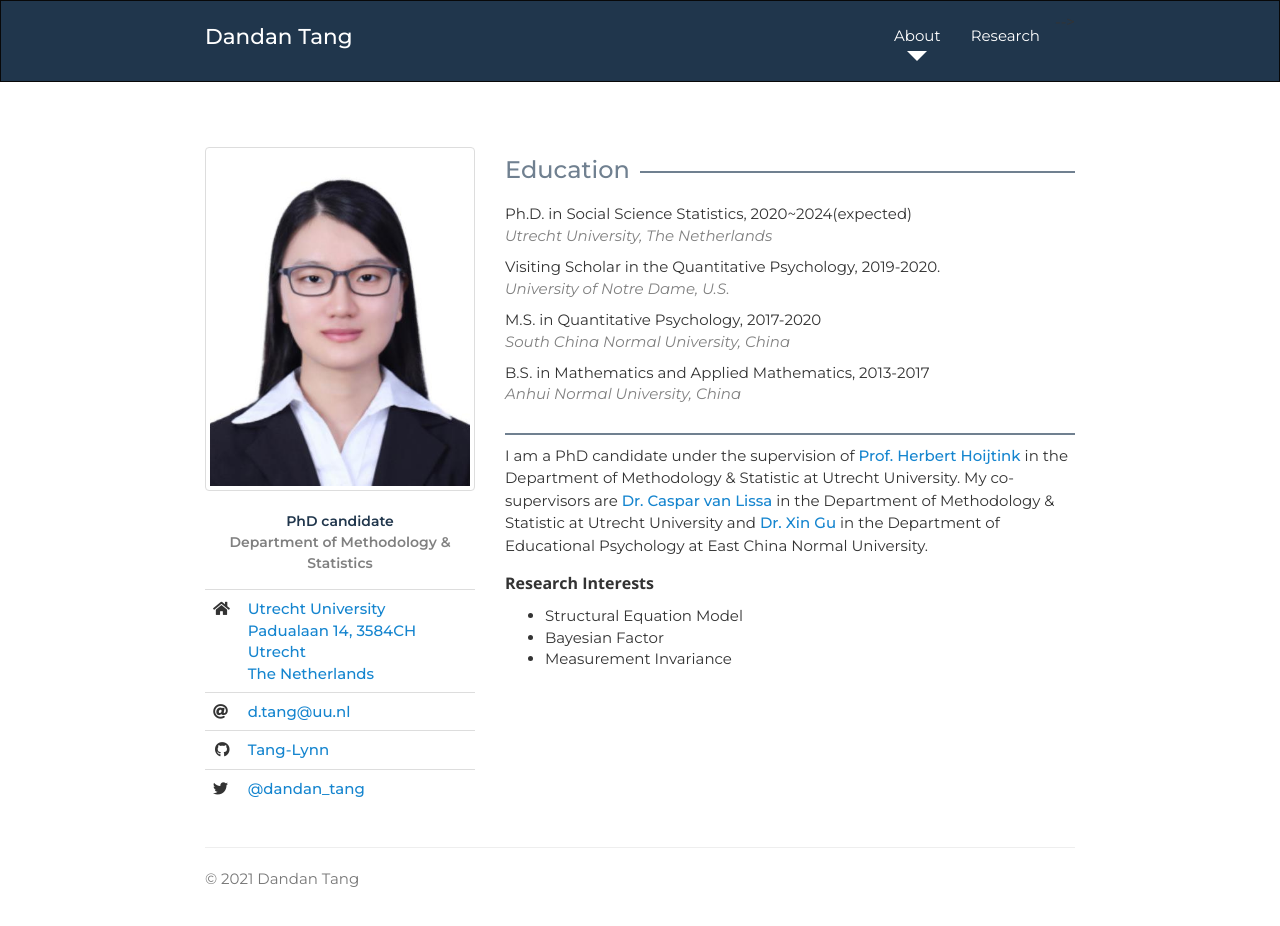
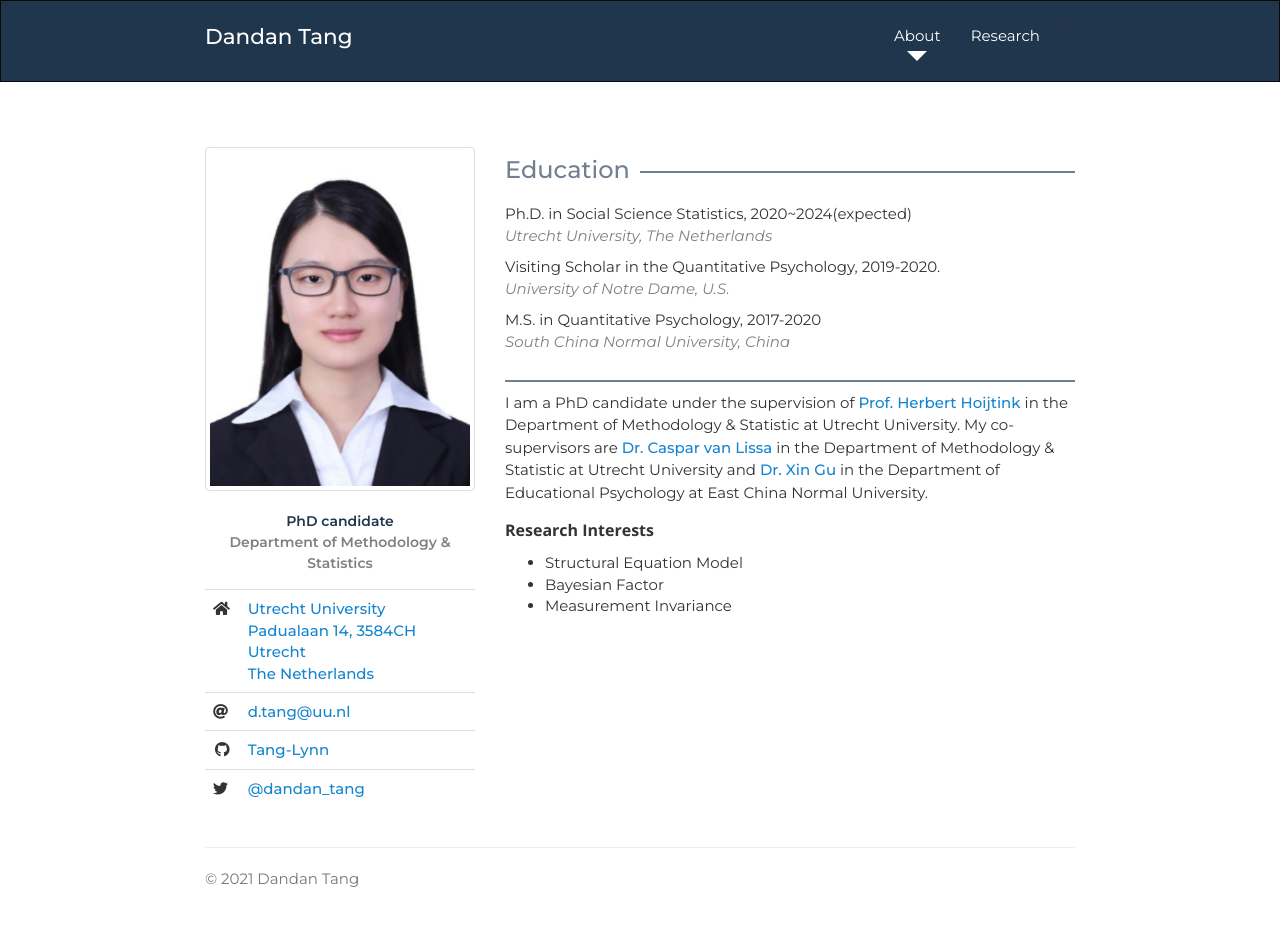
Before and after one commit to Tang-Lynn/tang-lynn.github.io, a Jekyll site: the page index.html, which Jekyll copies as it is, in a window 1280 px wide. Built offline with Jekyll 4.4.1, drawn with Linux system fonts in a browser that asks for light colours; nearby versions of some CDN libraries; a style sheet for code colours, icons or effects is not loaded.

Commit message:
Update index.html

```diff
--- a/index.html
+++ b/index.html
@@ -112,11 +112,7 @@
           <li>
             M.S. in Quantitative Psychology, 2017-2020 <br>
             <span class="university"><em>South China Normal University, China</em></span>
-          </li>
-          <li>
-            B.S. in Mathematics and Applied Mathematics, 2013-2017 <br>
-            <span class="university"><em>Anhui Normal University, China</em></span>
-          </li>
+	</li>
           </ul>
 
         <h3 class="push-down-4"></h3>
```
